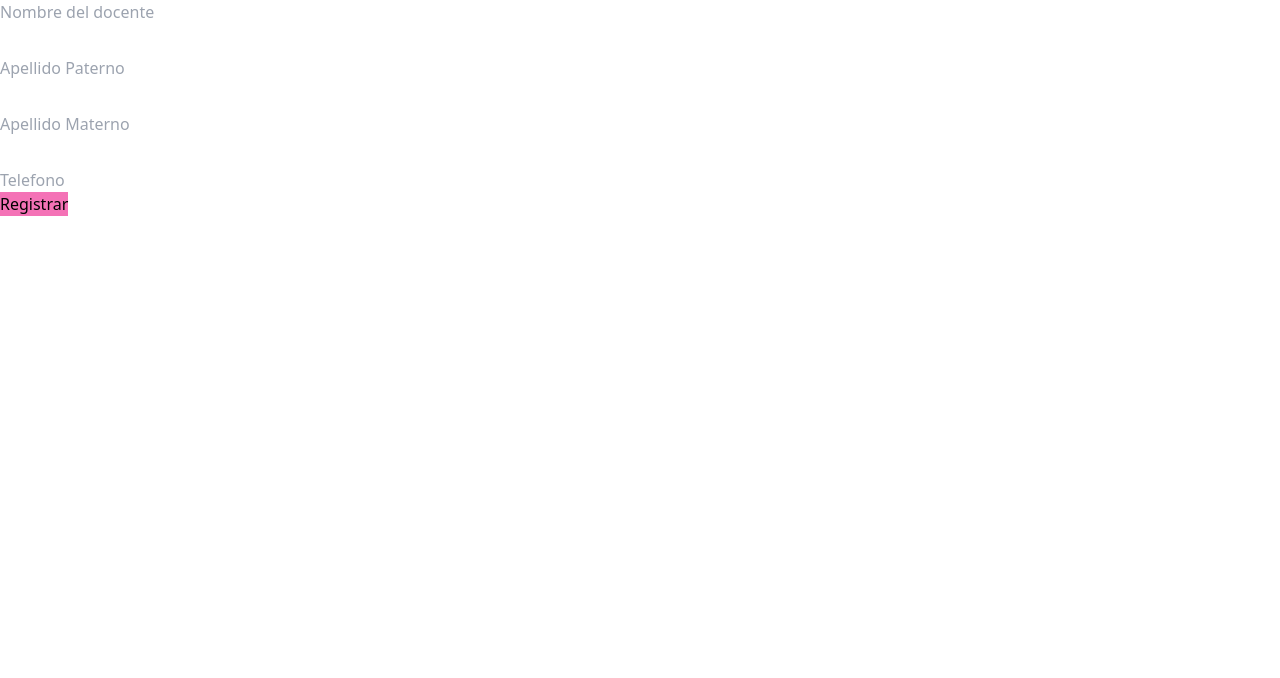
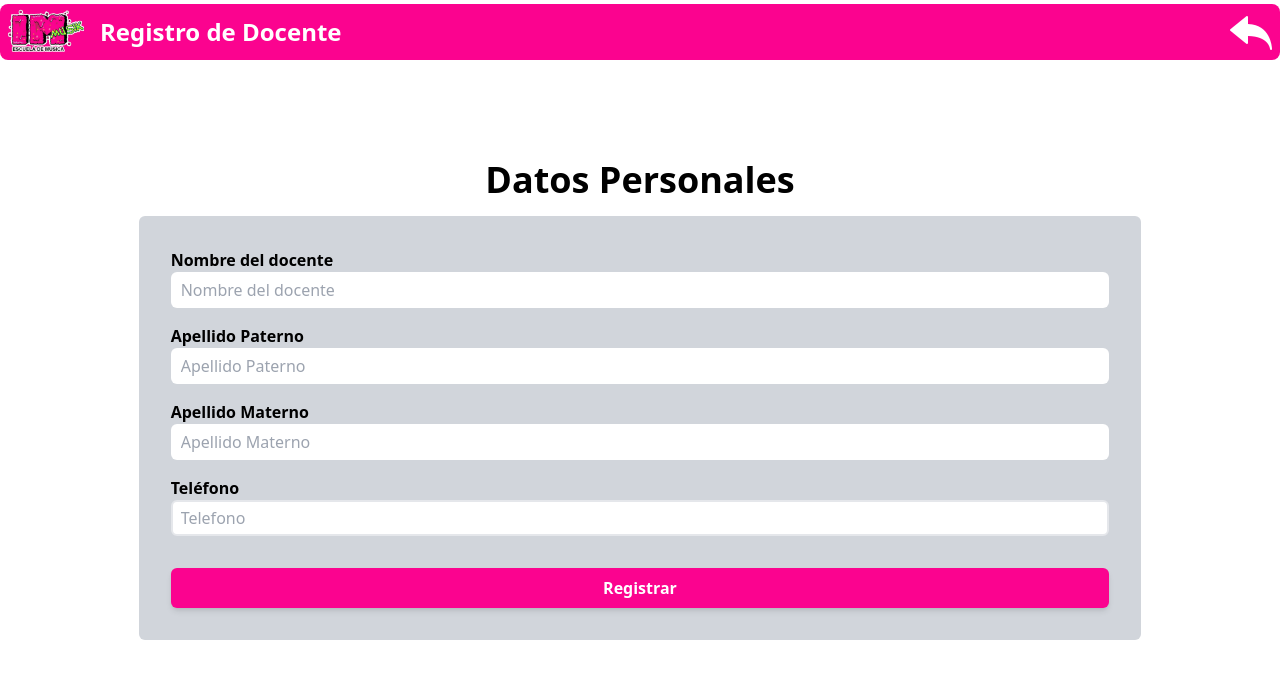
Before and after one commit to MrCeoj/immusik-next, a Next.js app: page /docente/registrar in a window 1280 px wide. Shown: the top 678 px of the page. Built offline with nearby package versions, Linux system fonts and the light colour scheme.

Commit message:
Vista de alta de docentes
Creación de la vista de alta de docentes.

```diff
--- a/src/components/docente/form-docente.tsx
+++ b/src/components/docente/form-docente.tsx
@@ -1,5 +1,8 @@
 import { useForm } from "react-hook-form";
 import { useState } from "react";
+import { ToastContainer } from "react-toastify";
+import Label from "../form-label";
+import Input from "../form-input";
 
 // Formulario para registrar un docente
 const FormDocente = () => {
@@ -36,49 +39,77 @@ const FormDocente = () => {
   });
 
   return (
-    <form onSubmit={onSubmit} className="">
-      <div className="flex flex-col gap-8">
-        <input
+    <>
+      <ToastContainer />
+      <form
+        onSubmit={onSubmit}
+        className="flex flex-col gap-4 bg-gray-300 p-8 rounded-md"
+      >
+        <div className="flex flex-col max-w-82 min-w-72 relative">
+          <Label
+            htmlFor="nombre"
+            label="Nombre del docente"
+            error={Boolean(errors.nombre?.type === "required")}
+          />
+          <Input
             type="text"
             id="nombre"
             placeholder="Nombre del docente"
-          {...register("nombre", {
+            error={errors.nombre}
+            register={register("nombre", {
               required: {
                 value: true,
                 message: "El nombre del docente es requerido.",
               },
             })}
           />
-        {errors.nombre && <Error error={errors?.nombre.message?.toString()} />}
-        <input
+        </div>
+        <div className="flex flex-col max-w-82 min-w-72 relative">
+          <Label
+            htmlFor="aPaterno"
+            label="Apellido Paterno"
+            error={Boolean(errors.aPaterno?.type === "required")}
+          />
+          <Input
             type="text"
             id="aPaterno"
             placeholder="Apellido Paterno"
-          {...register("aPaterno", {
+            error={errors.aPaterno}
+            register={register("aPaterno", {
               required: {
                 value: true,
                 message: "El apellido paterno es requerido.",
               },
             })}
           />
-        {errors.aPaterno && (
-          <Error error={errors?.aPaterno.message?.toString()} />
-        )}
-        <input
+        </div>
+        <div className="flex flex-col max-w-82 min-w-72 relative">
+          <Label
+            htmlFor="aMaterno"
+            label="Apellido Materno"
+            error={Boolean(errors.aMaterno?.type === "required")}
+          />
+          <Input
             type="text"
             id="aMaterno"
             placeholder="Apellido Materno"
-          {...register("aMaterno", {
+            error={errors.aMaterno}
+            register={register("aMaterno", {
               required: {
                 value: true,
                 message: "El apellido materno es requerido.",
               },
             })}
           />
-        {errors.aMaterno && (
-          <Error error={errors?.aMaterno.message?.toString()} />
-        )}
+        </div>
+        <div className="flex flex-col max-w-82 min-w-72 relative">
+          <Label
+            htmlFor="telefono"
+            label="Teléfono"
+            error={Boolean(errors.telefono?.type === "required")}
+          />
           <input
+            className="text-gray-800 px-2 py-1 pr-6 rounded-md border-2"
             type="number"
             id="telefono"
             placeholder="Telefono"
@@ -112,9 +143,6 @@ const FormDocente = () => {
               }
             }}
           />
-        {errors.telefono && (
-          <Error error={errors?.telefono.message?.toString()} />
-        )}
         </div>
 
         {/* Cuidado con este componente, cuando las validaciones de aqui por
@@ -125,11 +153,14 @@ const FormDocente = () => {
 
         {serverError && <Error error={serverError} />}
 
-
-      <button className="bg-pink-400" type="submit">
+        <button
+          className="rounded-md bg-primary px-4 py-2 mt-4 font-bold text-white shadow-md transition-all duration-300 hover:shadow-lg hover:bg-pink-300"
+          type="submit"
+        >
           Registrar
         </button>
       </form>
+    </>
   );
 };
 
--- a/src/components/form-registro.tsx
+++ b/src/components/form-registro.tsx
@@ -1,10 +1,10 @@
-'use client'
+"use client";
 
-import { useForm } from 'react-hook-form'
-import Label from './form-label'
-import Input from './form-input'
-import { ToastContainer, toast } from 'react-toastify'
-import 'react-toastify/dist/ReactToastify.css'
+import { useForm } from "react-hook-form";
+import Label from "./form-label";
+import Input from "./form-input";
+import { ToastContainer, toast } from "react-toastify";
+import "react-toastify/dist/ReactToastify.css";
 
 // Componente que contiene el formulario de registro
 export default function FormRegistro() {
@@ -12,33 +12,33 @@ export default function FormRegistro() {
   const {
     register,
     handleSubmit,
-		formState: { errors }
-	} = useForm()
+    formState: { errors },
+  } = useForm();
 
   const onSubmit = handleSubmit(async (data) => {
-		const res = await fetch('/api/usuario/registrar', {
-			method: 'POST',
+    const res = await fetch("/api/usuario/registrar", {
+      method: "POST",
       body: JSON.stringify({
         usuario: {
           nombre: data.nombre,
           correo: data.correo,
-					contrasena: data.contrasena
+          contrasena: data.contrasena,
         },
-				contrasenaMaestra: data.contrasenaMaestra
+        contrasenaMaestra: data.contrasenaMaestra,
       }),
       headers: {
-				'Content-Type': 'application/json'
-			}
-		})
+        "Content-Type": "application/json",
+      },
+    });
 
-		const resJSON = await res.json()
+    const resJSON = await res.json();
 
     if (res.status === 500) {
-			toast.error(resJSON.error, { toastId: resJSON.error })
+      toast.error(resJSON.error, { toastId: resJSON.error });
     } else {
-			toast.success(resJSON.message, { toastId: resJSON.message })
+      toast.success(resJSON.message, { toastId: resJSON.message });
     }
-	})
+  });
 
   return (
     <>
@@ -51,22 +51,22 @@ export default function FormRegistro() {
           <Label
             htmlFor="nombre"
             label="Nombre de usuario"
-						error={Boolean(errors.nombre?.type === 'required')}
+            error={Boolean(errors.nombre?.type === "required")}
           />
           <Input
             type="text"
             id="nombre"
             placeholder="Nombre de usuario"
             error={errors.nombre}
-						register={register('nombre', {
+            register={register("nombre", {
               required: {
                 value: true,
-								message: 'El nombre de usuario es requerido.'
+                message: "El nombre de usuario es requerido.",
               },
               minLength: {
                 value: 6,
-								message: 'Nombre de usuario debe tener mínimo 6 caracteres.'
-							}
+                message: "Nombre de usuario debe tener mínimo 6 caracteres.",
+              },
             })}
           />
         </div>
@@ -74,22 +74,22 @@ export default function FormRegistro() {
           <Label
             htmlFor="correo"
             label="Correo Electrónico"
-						error={Boolean(errors.correo?.type === 'required')}
+            error={Boolean(errors.correo?.type === "required")}
           />
           <Input
             type="email"
             id="correo"
             placeholder="Correo electrónico"
             error={errors.correo}
-						register={register('correo', {
+            register={register("correo", {
               required: {
                 value: true,
-								message: 'El correo electrónico es requerido.'
+                message: "El correo electrónico es requerido.",
               },
               pattern: {
                 value: /^[a-zA-Z0-9._-]+@[a-zA-Z0-9.-]+\.[a-zA-Z]{2,6}$/,
-								message: 'El correo electrónico no es válido.'
-							}
+                message: "El correo electrónico no es válido.",
+              },
             })}
           />
         </div>
@@ -97,27 +97,27 @@ export default function FormRegistro() {
           <Label
             htmlFor="contrasena"
             label="Contraseña"
-						error={Boolean(errors.contrasena?.type === 'required')}
+            error={Boolean(errors.contrasena?.type === "required")}
           />
           <Input
             type="password"
             id="contrasena"
             placeholder="Contraseña"
             error={errors.contrasena}
-						register={register('contrasena', {
+            register={register("contrasena", {
               required: {
                 value: true,
-								message: 'La contraseña es requerida.'
+                message: "La contraseña es requerida.",
               },
               minLength: {
                 value: 8,
-								message: 'Contraseña debe tener mínimo 8 caracteres.'
+                message: "Contraseña debe tener mínimo 8 caracteres.",
               },
               pattern: {
                 value: /^(?=.*[a-z])(?=.*[A-Z])(?=.*\d)/,
                 message:
-									'La contraseña debe tener al menos una mayúscula, una minúscula y un número.'
-							}
+                  "La contraseña debe tener al menos una mayúscula, una minúscula y un número.",
+              },
             })}
           />
         </div>
@@ -125,18 +125,18 @@ export default function FormRegistro() {
           <Label
             htmlFor="contrasenaMaestra"
             label="Contraseña maestra"
-						error={Boolean(errors.contrasenaMaestra?.type === 'required')}
+            error={Boolean(errors.contrasenaMaestra?.type === "required")}
           />
           <Input
             type="password"
             id="contrasenaMaestra"
             placeholder="Contraseña maestra"
             error={errors.contrasenaMaestra}
-						register={register('contrasenaMaestra', {
+            register={register("contrasenaMaestra", {
               required: {
                 value: true,
-								message: 'La contraseña maestra es requerida.'
-							}
+                message: "La contraseña maestra es requerida.",
+              },
             })}
           />
         </div>
@@ -145,5 +145,5 @@ export default function FormRegistro() {
         </button>
       </form>
     </>
-	)
+  );
 }
--- a/src/pages/docente/registrar.tsx
+++ b/src/pages/docente/registrar.tsx
@@ -1,8 +1,45 @@
 import { Metadata } from "next";
+import Image from "next/image";
 import FormDocente from "@/components/docente/form-docente";
+import Link from "next/link";
+
+// Función que establece el título de la página
+export function getServerSideProps() {
+  return {
+    props: { title: "Registro Docente" },
+  };
+}
 
 const Registrar = () => {
-  return <FormDocente />;
+  return (
+    <>
+      <div className="w-screen flex items-center bg-primary h-1/8 fixed top-0 z-50 rounded-lg mt-1 ">
+        <Image
+          src={require("@/img/immusik.png")}
+          alt={"hola"}
+          className="w-20 m-1"
+        />
+        <h1 className="font-bold text-white text-2xl ml-3">
+          Registro de Docente
+        </h1>
+        <Link
+          onClick={() => window.history.back()}
+          href={""}
+          className="ml-auto pr-1"
+        >
+          <Image src={require("@/img/back.png")} alt={"foto"} />
+        </Link>
+      </div>
+      <div className="h-screen w-screen flex items-center justify-center">
+        <div className="bg-white/85 p-8 rounded-lg w-10/12">
+          <h1 className="text-center text-4xl font-bold mb-4 text-black">
+            Datos Personales
+          </h1>
+          <FormDocente />
+        </div>
+      </div>
+    </>
+  );
 };
 
 export default Registrar;
```
Also changed, not shown: src/pages/registrarse.tsx (+10 -10 lines), 1 other file (tests, documents, lock files or other folders). Lines whose indentation alone changed are shown as unchanged.
